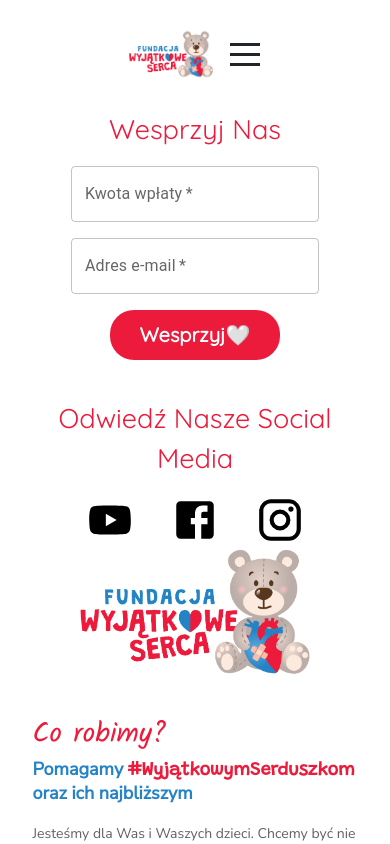
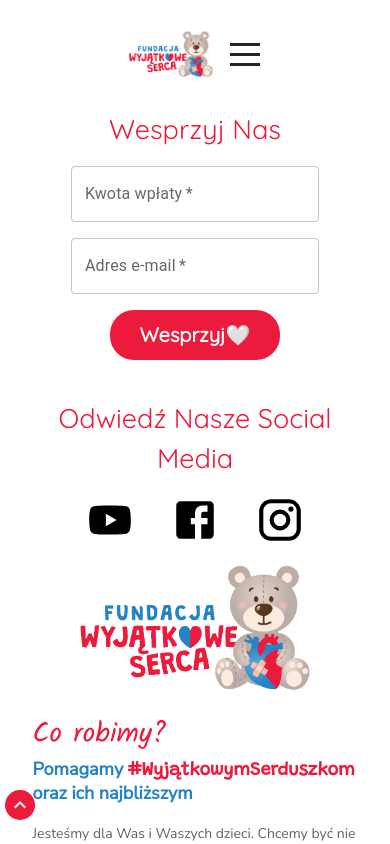
Before and after one commit to dpoplawska/wyjatkowe_serca, a React (Create React App) app in the folder frontend/app/: page / in a window 390 px wide. Shown: the top 844 px of the page. Built offline with nearby package versions, Linux system fonts and the light colour scheme.

Commit message:
add button -to the top-

```diff
--- a/frontend/app/src/sections/GetToKnowUs.js
+++ b/frontend/app/src/sections/GetToKnowUs.js
@@ -5,7 +5,7 @@
 
 export default function GetToKnowUs() {
     return (
-        <div id="container">
+        <div id="container" className="getToKnowUs">
             <h1 className="header">Poznaj Nas</h1>
             <h2 className="sub-highlight">Fundacja <span className="highlight">Wyjątkowe Serca</span> powstała z potrzeby serca.</h2>
 
--- a/frontend/app/src/sections/HelpUs.js
+++ b/frontend/app/src/sections/HelpUs.js
@@ -4,7 +4,7 @@
 
 export default function HelpUs() {
     return (
-        <div id="container">
+        <div id="container" className="helpUs">
             <div className="row">
 
                 <div className="col-xs-12">
--- a/frontend/app/src/sections/Main.js
+++ b/frontend/app/src/sections/Main.js
@@ -7,10 +7,12 @@
 import GetToKnowUs from "./GetToKnowUs";
 import Parents from "./Parents";
 import HelpUs from "./HelpUs";
+import KeyboardArrowUpIcon from '@mui/icons-material/KeyboardArrowUp';
 
 export default function Main() {
     const [isMediumScreen, setIsMediumScreen] = useState(window.innerWidth > 992);
-    const [position, setPosition] = useState("position-fixed")
+    const [top, setTop] = useState(30)
+    const [buttonBottom, setButtonBottom] = useState(24);
 
     useEffect(() => {
         const mediaQuery = window.matchMedia('(min-width: 992px)');
@@ -33,14 +35,22 @@
             function adjustSidePositions() {
                 const footerRect = footer && footer.getBoundingClientRect();
                 const windowHeight = window.innerHeight;
-                console.log(footerRect.top)
-                console.log(windowHeight)
+
+                if (footerRect) {
+                    const distanceToFooter = footerRect.top - windowHeight;
+
+                    if (distanceToFooter < 0) {
+                        setButtonBottom(24 - distanceToFooter);
+                    } else {
+                        setButtonBottom(24);
+                    }
+                }
 
                 if (leftSide && rightSide) {
                     if (footerRect && footerRect.top < windowHeight) {
-                        setPosition("position-static")
+                        setTop(5)
                     } else {
-                        setPosition("position-fixed")
+                        setTop(30)
                     }
                 }
             }
@@ -52,13 +62,17 @@
         });
     }, ["scrollend"])
 
+    function topFunction() {
+        document.body.scrollTop = 0;
+        document.documentElement.scrollTop = 0;
+    }
 
     return (
         <section className="main">
             <div className="row">
                 <div className="col-xs-12 col-lg-2" id="left-side">
                     {isMediumScreen ? (
-                        <div className={position}><HelpUsSide /></div>
+                        <div className="position-fixed" style={{ top: top + '%' }}><HelpUsSide /></div>
                     ) : <HelpUsSide />}
                 </div>
                 <div className="col-xs-12 col-lg-8" id="main-content">
@@ -67,13 +81,15 @@
                     <GetToKnowUs />
                     <Parents />
                     <HelpUs />
+                    <button onClick={topFunction} id="myBtn" title="Go to top" style={{ bottom: buttonBottom + 'px' }} > <KeyboardArrowUpIcon /></button>
+
                 </div>
                 <div className="col-xs-12 col-lg-2" id="right-side">
                     {isMediumScreen ? (
-                        <div className={position}><SocialsSide /></div>
+                        <div className="position-fixed" style={{ top: top + '%' }}><SocialsSide /></div>
                     ) : <SocialsSide />}
                 </div>
             </div>
-        </section>
+        </section >
     );
 }
--- a/frontend/app/src/sections/Parents.js
+++ b/frontend/app/src/sections/Parents.js
@@ -19,7 +19,7 @@
 
 export default function Parents() {
     return (
-        <div id="container">
+        <div id="container" className="forParents">
             <h1 className="header">Dla Rodzica</h1>
             <h2 className="sub-highlight">
                 Kompendium wiedzy, czyli <span className="highlight">nasze projekty</span>
--- a/frontend/app/src/sections/WhatWeDo.js
+++ b/frontend/app/src/sections/WhatWeDo.js
@@ -4,7 +4,7 @@
 
 export default function WhatWeDo() {
     return (
-        <div id="container">
+        <div id="container" className="whatWeDo">
             <h1 className="header">Co robimy?</h1>
             <h2 className="sub-highlight">Pomagamy <span className="highlight">#WyjątkowymSerduszkom</span> oraz ich najbliższym</h2>
 
--- a/frontend/app/src/sections/css/InfoContent.css
+++ b/frontend/app/src/sections/css/InfoContent.css
@@ -105,7 +105,6 @@
     font-size: 50px;
     font-family: "Great Vibes";
     margin-bottom: 5%;
-
 }
 
 
--- a/frontend/app/src/sections/css/Main.css
+++ b/frontend/app/src/sections/css/Main.css
@@ -42,18 +42,33 @@
   height: auto;
 }
 
-.hero {
-  margin-bottom: 4vw;
-}
-
 .hero .buttons {
    display: flex;
    justify-content: center;
    gap: 10%;
 }
 
+#myBtn {
+  display: flex;
+  position: fixed;
+  right: 250px;
+  z-index: 10;
+  border-radius: 50px;
+  width:50px;
+  height: 50px;
+  align-items: center;
+  justify-content: center;
+}
 
 @media screen and (max-width: 992px) {
+  #myBtn {
+    display: flex;
+    left: 5px;
+    bottom: 5px;
+    width: 30px;
+    height: 30px;
+  }
+
   #right-side, #left-side {
     transform: translateY(0);
   }
@@ -112,6 +127,10 @@
     white-space: pre-line;
     align-content: center;
   }
+
+  .hero {
+    margin-top: 4vw;
+  }
 }
 
 @media screen and (max-width: 480px) {
--- a/frontend/app/src/sections/css/Menu.css
+++ b/frontend/app/src/sections/css/Menu.css
@@ -17,6 +17,10 @@
     flex: 1;
   }
 
+  .menu:hover{
+    cursor: pointer;
+  }
+
   .menu {
     margin-top: 2%;
   }
@@ -25,6 +29,10 @@
     color: var(--primary_blue);
     font-family: var(--font-family-quicksand);
     font-weight: bold;
+  }
+
+  li:hover {
+    color: var(--primary_red)
   }
 
 
```
Also changed, not shown: frontend/app/src/sections/Menu.js (+36 -26 lines).
